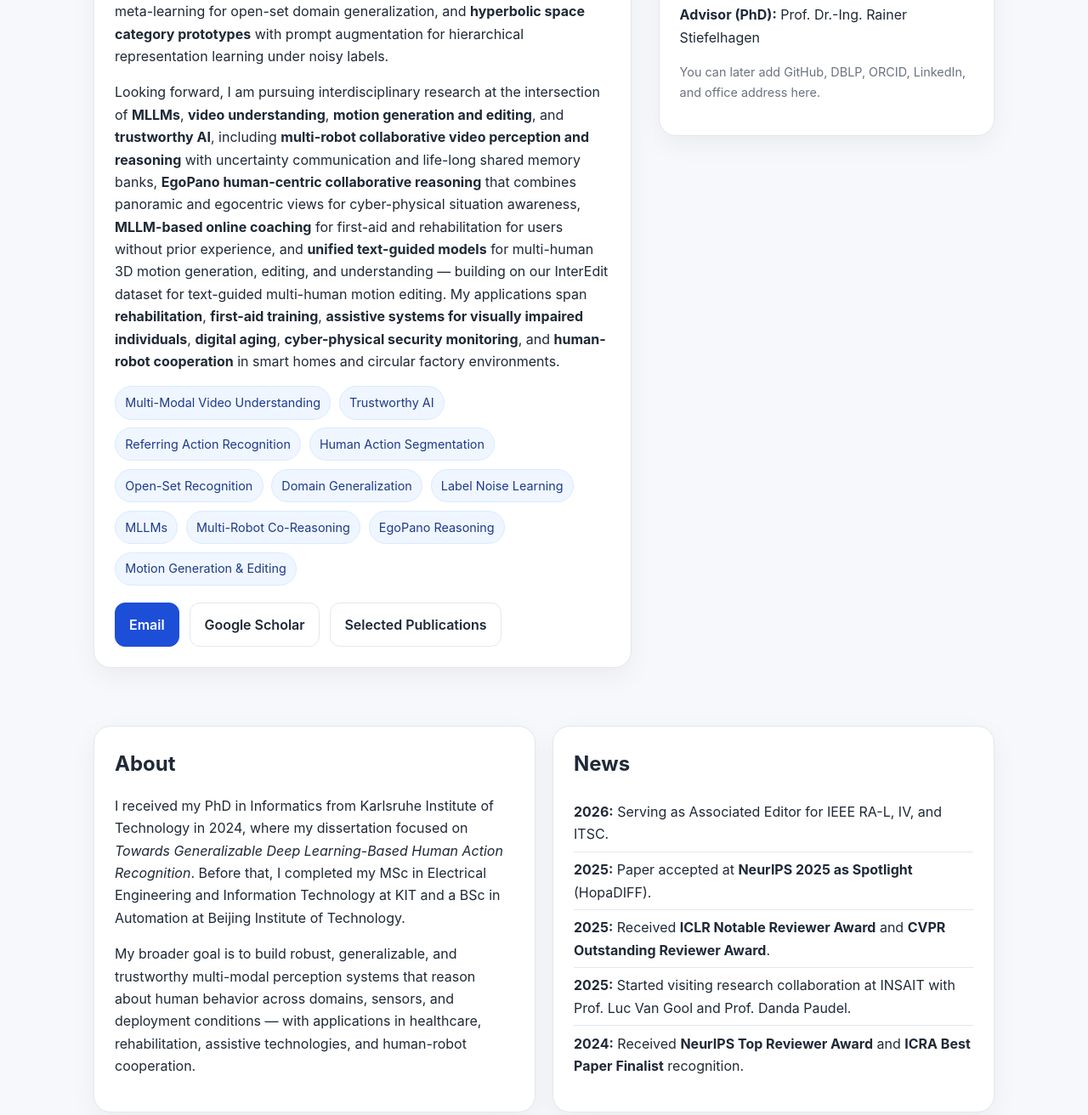
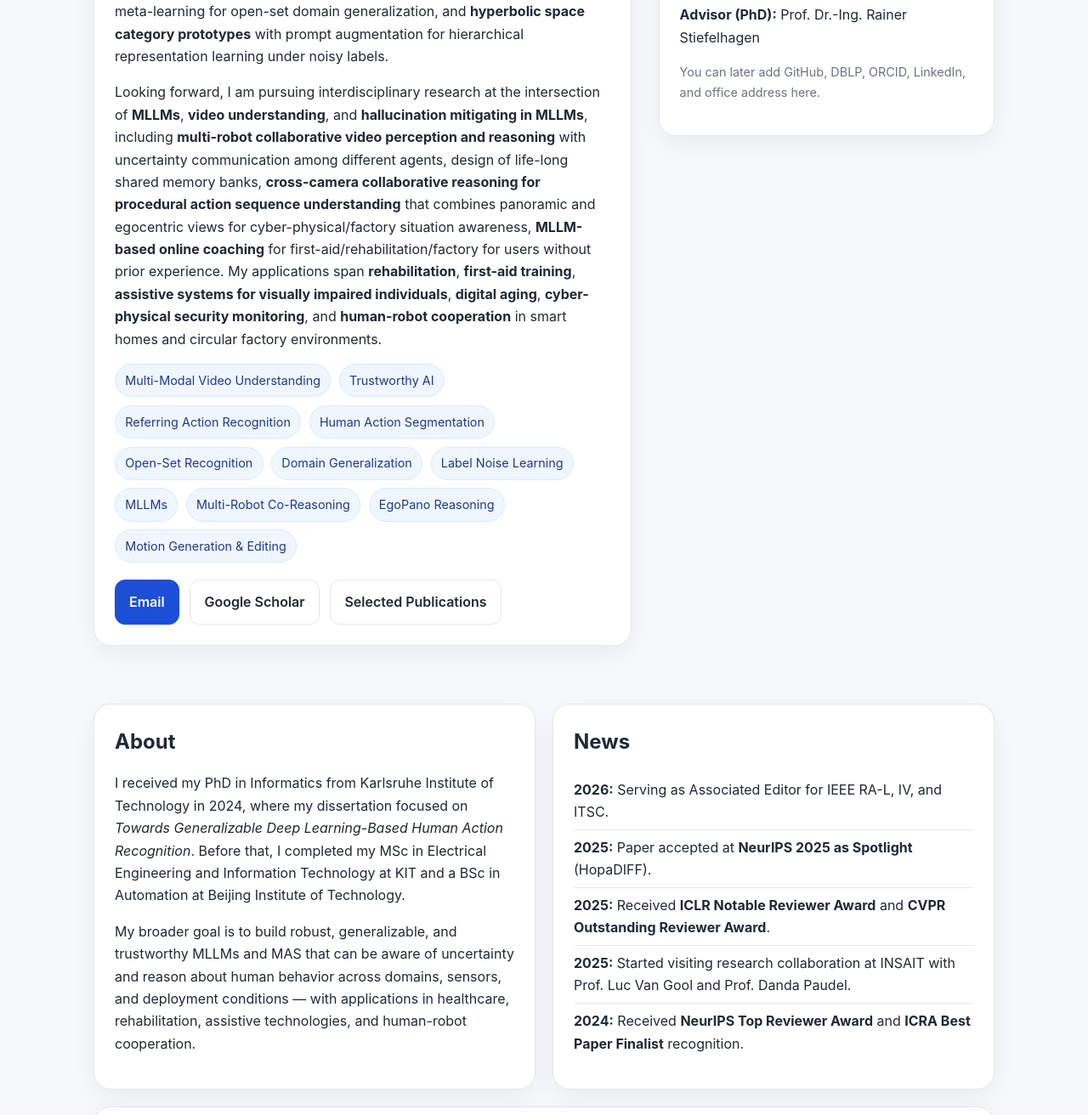
Before and after one commit to KPeng9510/KPeng9510.github.io, a plain HTML site: page index.html in a window 1280 px wide. Shown: the part 578-1890 px from the top of the page at 85% size. Drawn offline with Linux system fonts and the light colour scheme.

Commit message:
Revise research focus and goals in index.html
Updated research interests and broader goals in the context of MLLMs and multi-agent systems.

```diff
--- a/index.html
+++ b/index.html
@@ -433,16 +433,13 @@
           </p>
           <p>
             Looking forward, I am pursuing interdisciplinary research at the intersection of
-            <strong>MLLMs</strong>, <strong>video understanding</strong>,
-            <strong>motion generation and editing</strong>, and <strong>trustworthy AI</strong>,
+            <strong>MLLMs</strong>, <strong>video understanding</strong>, and <strong>hallucination mitigating in MLLMs</strong>,
             including <strong>multi-robot collaborative video perception and reasoning</strong>
-            with uncertainty communication and life-long shared memory banks,
-            <strong>EgoPano human-centric collaborative reasoning</strong>
-            that combines panoramic and egocentric views for cyber-physical situation awareness,
-            <strong>MLLM-based online coaching</strong> for first-aid and rehabilitation for
-            users without prior experience, and <strong>unified text-guided models</strong>
-            for multi-human 3D motion generation, editing, and understanding &mdash; building on
-            our InterEdit dataset for text-guided multi-human motion editing.
+            with uncertainty communication among different agents, design of life-long shared memory banks,
+            <strong>cross-camera collaborative reasoning for procedural action sequence understanding</strong>
+            that combines panoramic and egocentric views for cyber-physical/factory situation awareness,
+            <strong>MLLM-based online coaching</strong> for first-aid/rehabilitation/factory for
+            users without prior experience.
             My applications span <strong>rehabilitation</strong>,
             <strong>first-aid training</strong>, <strong>assistive systems for visually impaired
             individuals</strong>, <strong>digital aging</strong>, <strong>cyber-physical security
@@ -494,8 +491,7 @@
           and a BSc in Automation at Beijing Institute of Technology.
         </p>
         <p>
-          My broader goal is to build robust, generalizable, and trustworthy multi-modal
-          perception systems that reason about human behavior across domains, sensors,
+          My broader goal is to build robust, generalizable, and trustworthy MLLMs and MAS that can be aware of uncertainty and reason about human behavior across domains, sensors,
           and deployment conditions &mdash; with applications in healthcare, rehabilitation,
           assistive technologies, and human-robot cooperation.
         </p>
```
